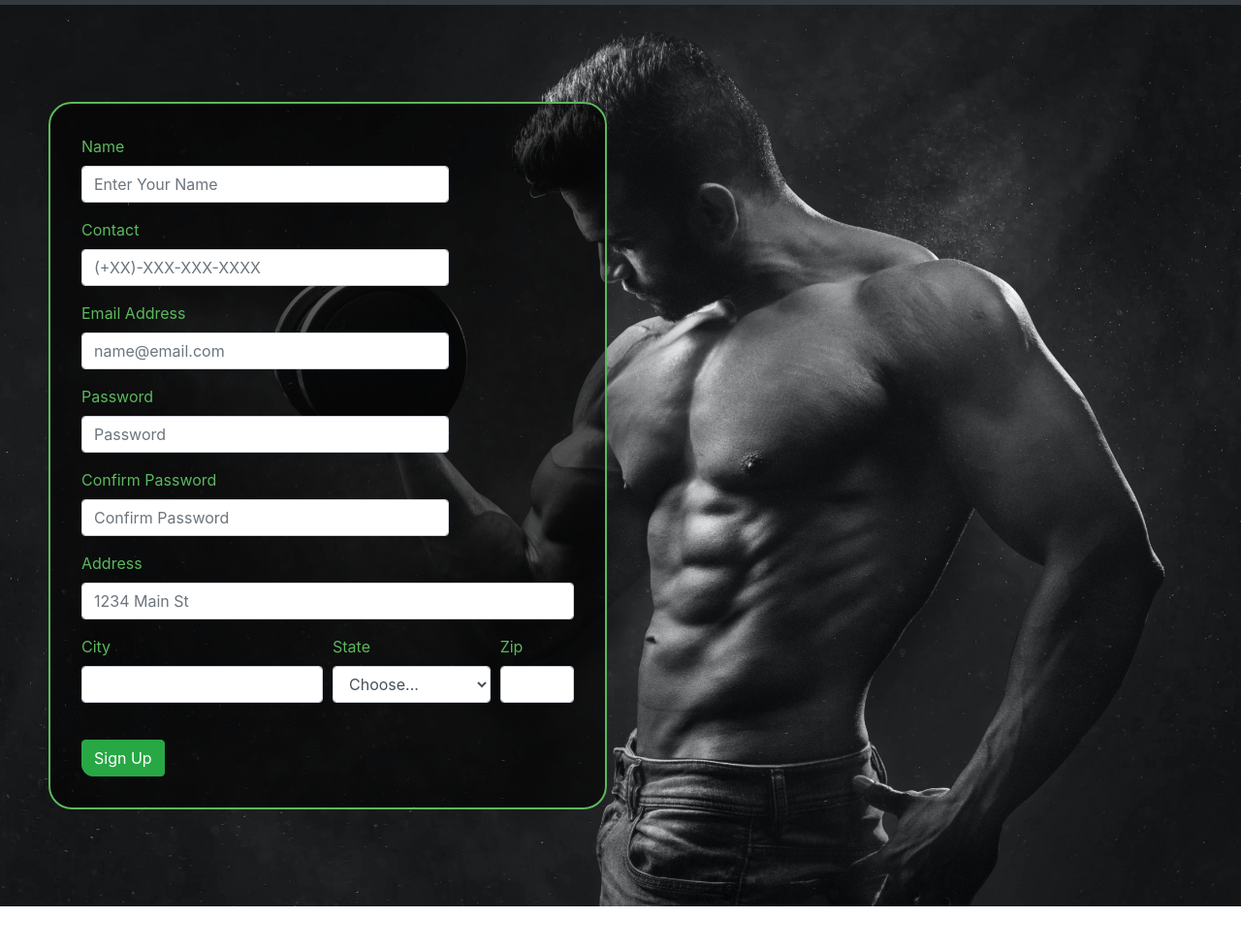
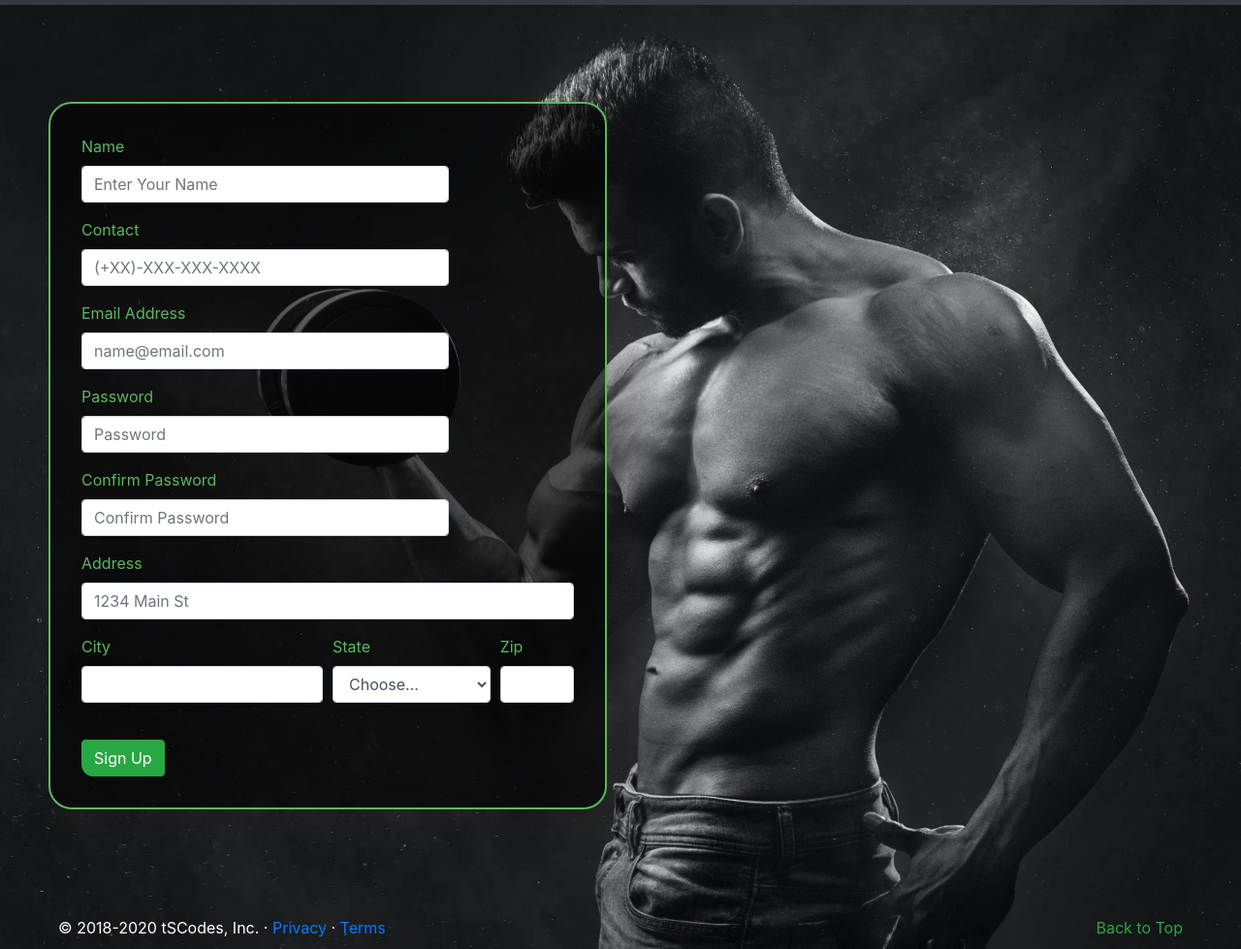
Before and after one commit to SShuddho/tSFitness, a plain HTML site: page index.html in a window 1280 px wide. Shown: the part 55-1034 px from the top of the page at 97% size. Before the commit the page ends 990 px from the top, so only its background shows below. Drawn offline with nearby package versions, Linux system fonts and the light colour scheme.

Commit message:
Update index.html

```diff
--- a/index.html
+++ b/index.html
@@ -42,6 +42,19 @@
 
         .text-greenish {
             color: #5cb85c;
+        }
+
+        footer{
+            color: white;
+            display: flex;
+            margin: auto;
+            justify-content: space-between;
+        }
+
+        footer>p{
+            display: inline-block;
+            width: fit-content;
+            margin: 10px 60px;
         }
 
         @media (max-width: 600px) {
@@ -145,6 +158,11 @@
         </div>
     </div>
 
+    <footer>
+        <p>© 2018-2020 tSCodes, Inc. · <a href="#">Privacy</a> · <a href="#">Terms</a></p>
+        <p><a href="#" class="text-success">Back to Top</a></p>
+    </footer>
+
     <!-- Optional JavaScript -->
     <!-- jQuery first, then Popper.js, then Bootstrap JS -->
     <script src="https://code.jquery.com/jquery-3.5.1.slim.min.js"
```
